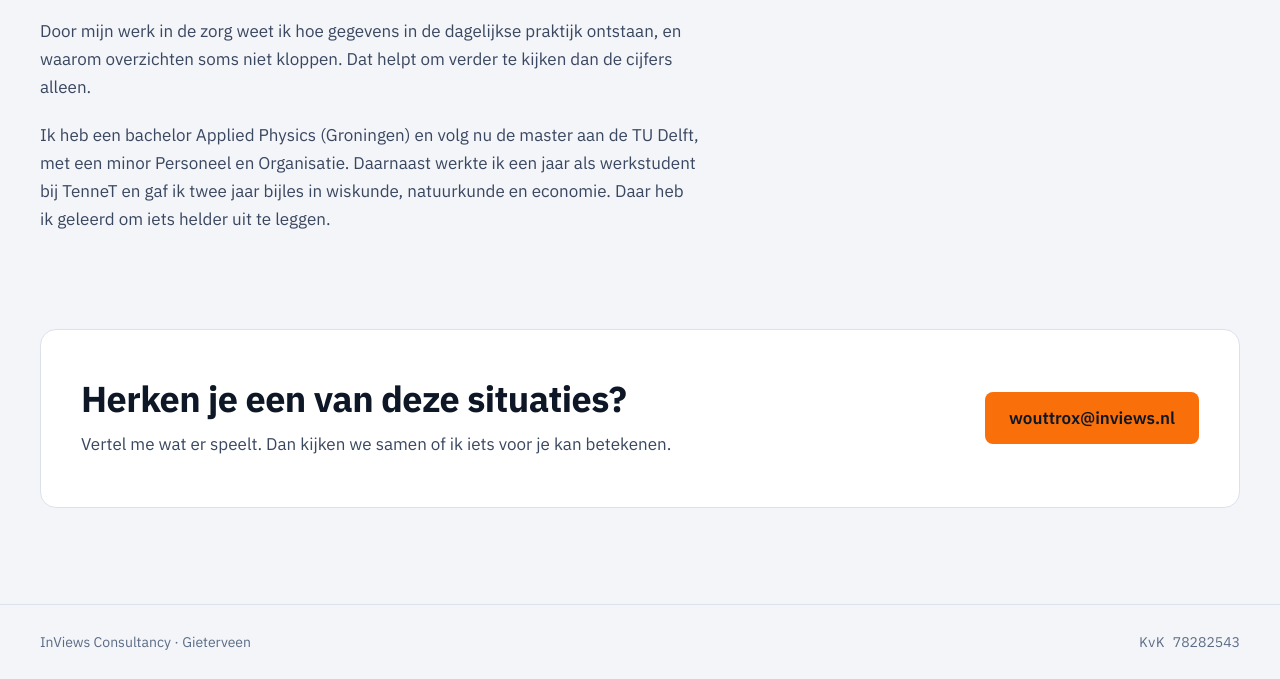
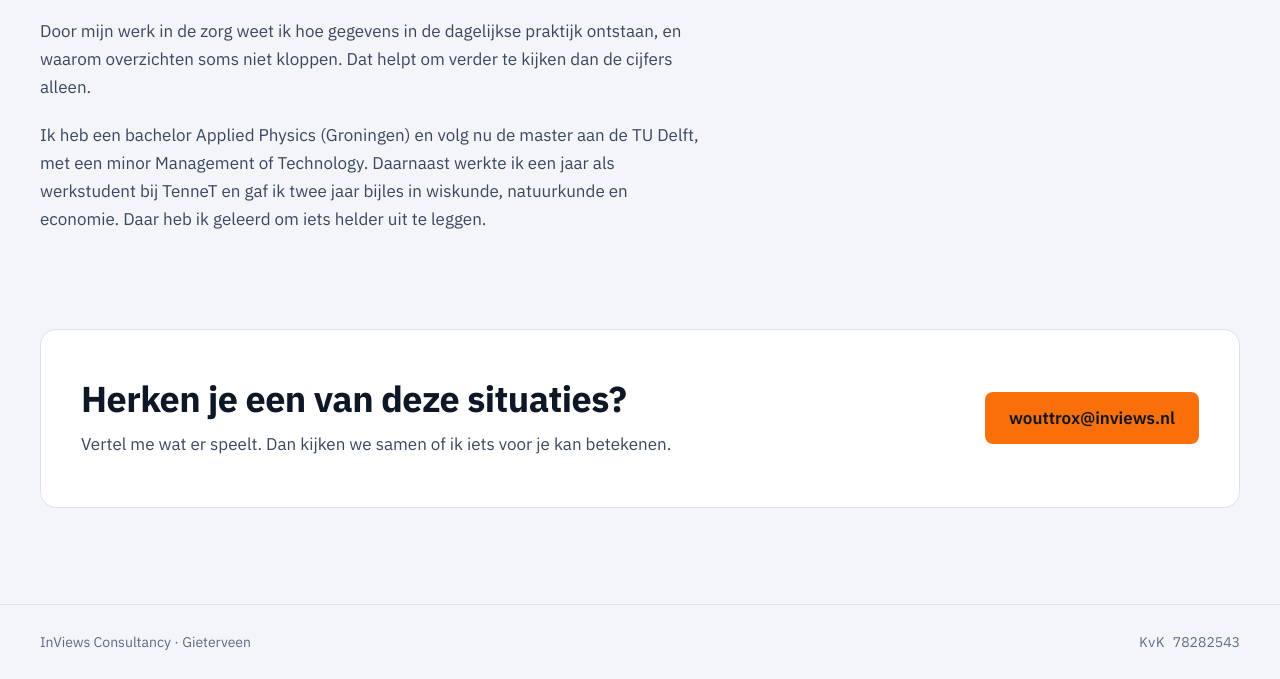
Before and after one commit to wouttrox/inviews, a plain HTML site: page index.html in a window 1280 px wide. Shown: the part 3152-3831 px from the top of the page. Drawn offline with Linux system fonts and the light colour scheme.

Commit message:
Update educational background in index.html

```diff
--- a/index.html
+++ b/index.html
@@ -219,7 +219,7 @@ h1,h2,h3{text-wrap:balance}
 </div>
 <p style="margin: 0; font-size: 17px; line-height: 1.65; color: #3A4760; max-width: 660px;">Ik benader bedrijfsdata met de analytische blik van een natuurkundige: eerst begrijpen hoe iets werkt, dan meten, en dan pas iets veranderen.</p>
 <p style="margin: 0; font-size: 17px; line-height: 1.65; color: #3A4760; max-width: 660px;">Door mijn werk in de zorg weet ik hoe gegevens in de dagelijkse praktijk ontstaan, en waarom overzichten soms niet kloppen. Dat helpt om verder te kijken dan de cijfers alleen.</p>
-<p style="margin: 0; font-size: 17px; line-height: 1.65; color: #3A4760; max-width: 660px;">Ik heb een bachelor Applied Physics (Groningen) en volg nu de master aan de TU Delft, met een minor Personeel en Organisatie. Daarnaast werkte ik een jaar als werkstudent bij TenneT en gaf ik twee jaar bijles in wiskunde, natuurkunde en economie. Daar heb ik geleerd om iets helder uit te leggen.</p>
+<p style="margin: 0; font-size: 17px; line-height: 1.65; color: #3A4760; max-width: 660px;">Ik heb een bachelor Applied Physics (Groningen) en volg nu de master aan de TU Delft, met een minor Management of Technology. Daarnaast werkte ik een jaar als werkstudent bij TenneT en gaf ik twee jaar bijles in wiskunde, natuurkunde en economie. Daar heb ik geleerd om iets helder uit te leggen.</p>
 </div>
 </section>
 
```
